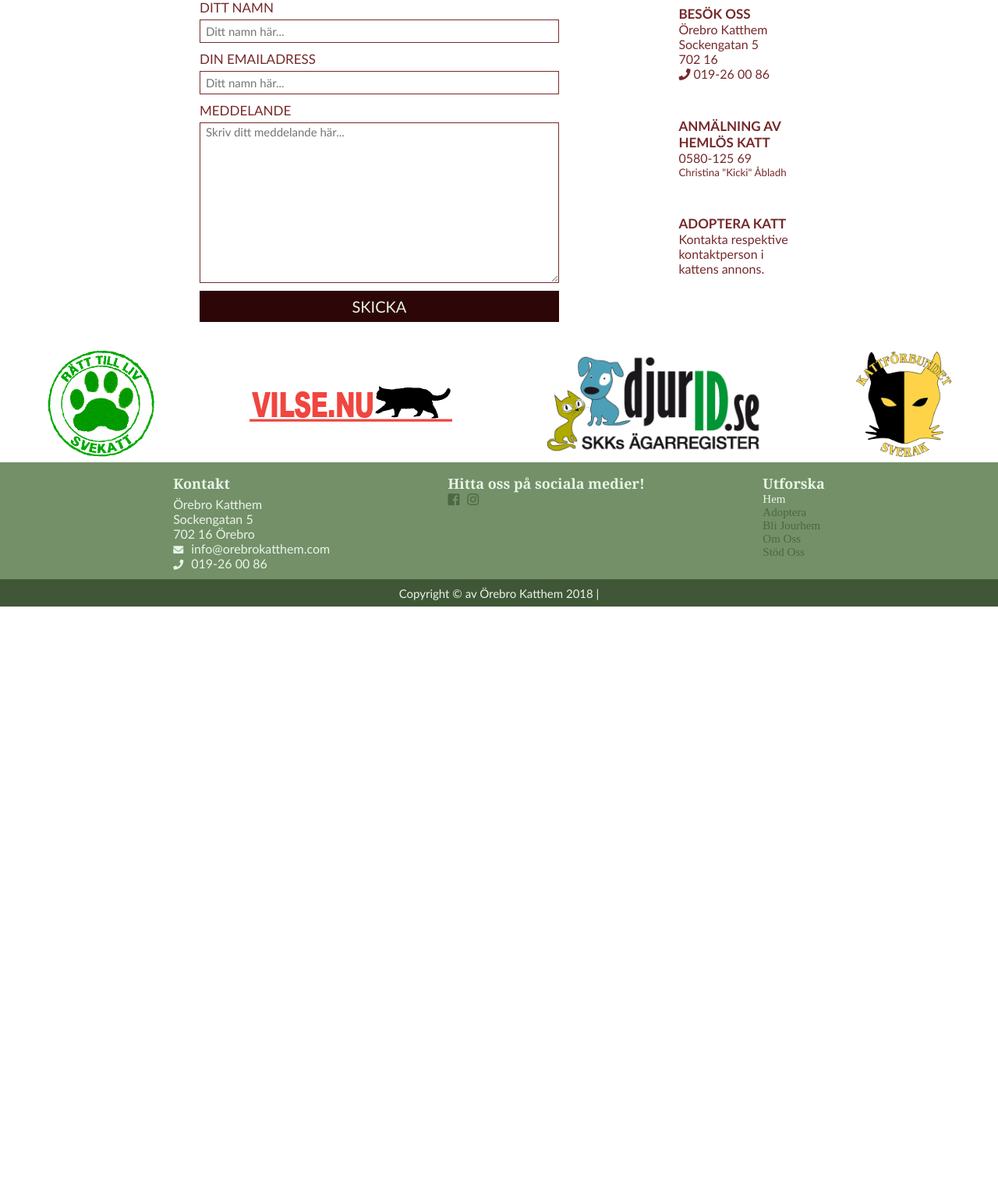
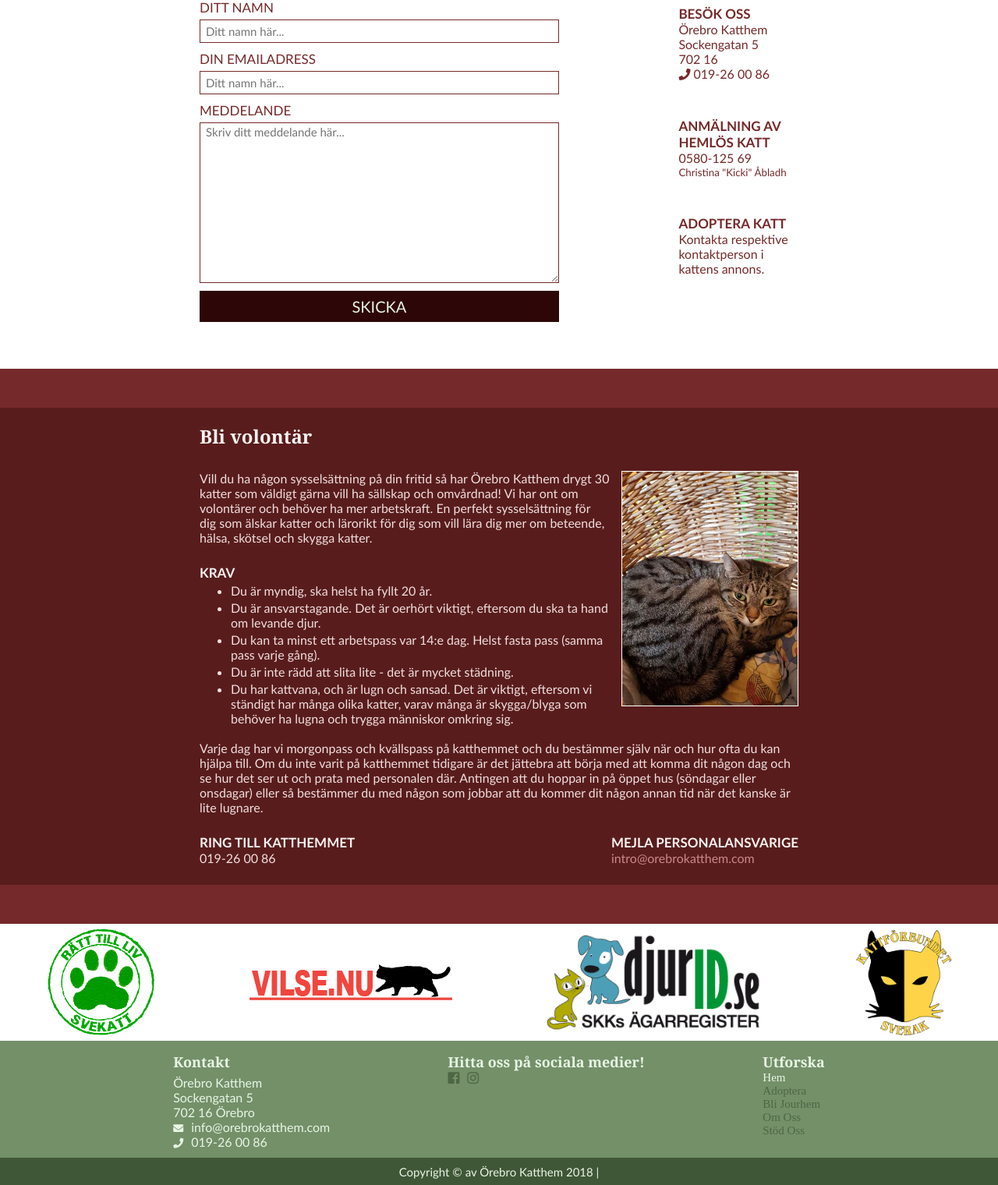
Before and after one commit to Weyenriah/orebrokatthem, a PHP site: page /pages/about.html in a window 1280 px wide. Shown: the part 1046-2566 px from the top of the page at 78% size. Before the commit the page ends 1824 px from the top, so only its background shows below. Run offline with PHP 8.4, Linux system fonts and the light colour scheme; some libraries are stand-ins or nearby versions.

Commit message:
Add a "Become a volonteer" part of "Om Oss"

```diff
--- a/pages/about.html
+++ b/pages/about.html
@@ -143,6 +143,48 @@
         </div>
     </section>
 
+    <section class="volonteer red-background">
+        <h2> Bli volontär </h2>
+        <div class="become-info">
+            <img src="../images/ashild.jpg">
+            <p>
+                Vill du ha någon sysselsättning på din fritid så har Örebro Katthem drygt 30 katter som väldigt gärna vill ha sällskap och omvårdnad! Vi har ont om volontärer och behöver ha mer arbetskraft. En perfekt sysselsättning för dig som älskar katter och lärorikt för dig som vill lära dig mer om beteende, hälsa, skötsel och skygga katter.
+            </p>
+            <h5 class="second-row-heading-red"> Krav </h5>
+            <ul>
+                <li>
+                    Du är myndig, ska helst ha fyllt 20 år.
+                </li>
+                <li>
+                    Du är ansvarstagande. Det är oerhört viktigt, eftersom du ska ta hand om levande djur.
+                </li>
+                <li>
+                    Du kan ta minst ett arbetspass var 14:e dag. Helst fasta pass (samma pass varje gång).
+                </li>
+                <li>
+                    Du är inte rädd att slita lite - det är mycket städning.
+                </li>
+                <li>
+                    Du har kattvana, och är lugn och sansad. Det är viktigt, eftersom vi ständigt har många olika katter, varav många är skygga/blyga som behöver ha lugna och trygga människor omkring sig.
+                </li>
+            </ul>
+            <p> <br/>
+                Varje dag har vi morgonpass och kvällspass på katthemmet och du bestämmer själv när och hur ofta du kan hjälpa till.
+                Om du inte varit på katthemmet tidigare är det jättebra att börja med att komma dit någon dag och se hur det ser ut och prata med personalen där. Antingen att du hoppar in på öppet hus (söndagar eller onsdagar) eller så bestämmer du med någon som jobbar att du kommer dit någon annan tid när det kanske är lite lugnare. </p>
+            <div class="contact-become">
+                <div>
+                    <h5 class="second-row-heading-red"> Ring till katthemmet </h5>
+                    <p> 019-26 00 86 </p>
+                </div>
+
+                <div>
+                    <h5 class="second-row-heading-red"> Mejla personalansvarige </h5>
+                    <a href="#"> intro@orebrokatthem.com </a>
+                </div>
+            </div>
+        </div>
+    </section>
+
     <!-- The outside companies that ÖKH linked on their first page -->
     <section class="outsiders">
         <a href="http://www.svekatt.se/">
--- a/style/about.css
+++ b/style/about.css
@@ -3,6 +3,22 @@
 body {
     margin: 0;
     padding: 0;
+}
+
+.red-background {
+    margin-top: 30px;
+    border-top: 50px solid #76292a;
+    border-bottom: 50px solid #76292a;
+    height: auto;
+    background-color: #591c1c;
+    color: #faf3f3;
+}
+
+.second-row-heading-red {
+    text-transform: uppercase;
+    margin: 0;
+    font-family: "Calibri", sans-serif;
+    font-size: 17px;
 }
 
 .second-row-heading {
@@ -150,15 +166,6 @@ body {
 }
 
 /* === THE WORKERS-PAGE STYLING === */
-.red-background {
-    margin-top: 30px;
-    border-top: 50px solid #76292a;
-    border-bottom: 50px solid #76292a;
-    height: auto;
-    background-color: #591c1c;
-    color: #faf3f3;
-}
-
 .workers {
     display: grid;
     grid-template-rows: 20px 61px auto;
@@ -341,6 +348,73 @@ body {
     color: #76292a;
 }
 
+/* VOLONTEAR PAGE STYLING */
+.volonteer {
+    display: grid;
+    grid-template-rows: 20px 61px auto;
+    grid-template-columns: 20% 60% 20%;
+}
+
+.volonteer h2 {
+    grid-row: 2;
+    grid-column: 2;
+    margin: 0;
+    font-family: "Georgia", serif;
+}
+
+.become-info {
+    grid-row: 3;
+    grid-column: 2;
+}
+
+.become-info p {
+    margin-top: 0;
+    margin-bottom: 25px;
+    font-family: "Calibri", sans-serif;
+    color: #f0dfdf;
+}
+
+.become-info img {
+    height: 300px;
+    margin-left: 15px;
+    margin-bottom: 15px;
+    border: 1px solid white;
+    float: right;
+}
+
+.become-info ul {
+    margin: 0;
+    font-family: "Calibri", sans-serif;
+}
+
+.become-info li {
+    margin-top: 3px;
+    color: #f0dfdf;
+}
+
+.contact-become {
+    display: flex;
+    justify-content: space-between;
+}
+
+.contact-become div a {
+    text-decoration: none;
+    color: #ca8a8a;
+    font-family: "Calibri", sans-serif;
+}
+
+.contact-become div a:hover {
+    color: #faf3f3;
+    animation-name: contact-animation;
+    animation-duration: 0.5s;
+}
+
+/* Animation for contact-links */
+@keyframes contact-animation {
+    from {color: #ca8a8a;}
+    to {color: #faf3f3;}
+}
+
 /* === LINKS TO OUTSIDE "COMPANIES" === */
 /* General styling */
 .outsiders {
```
